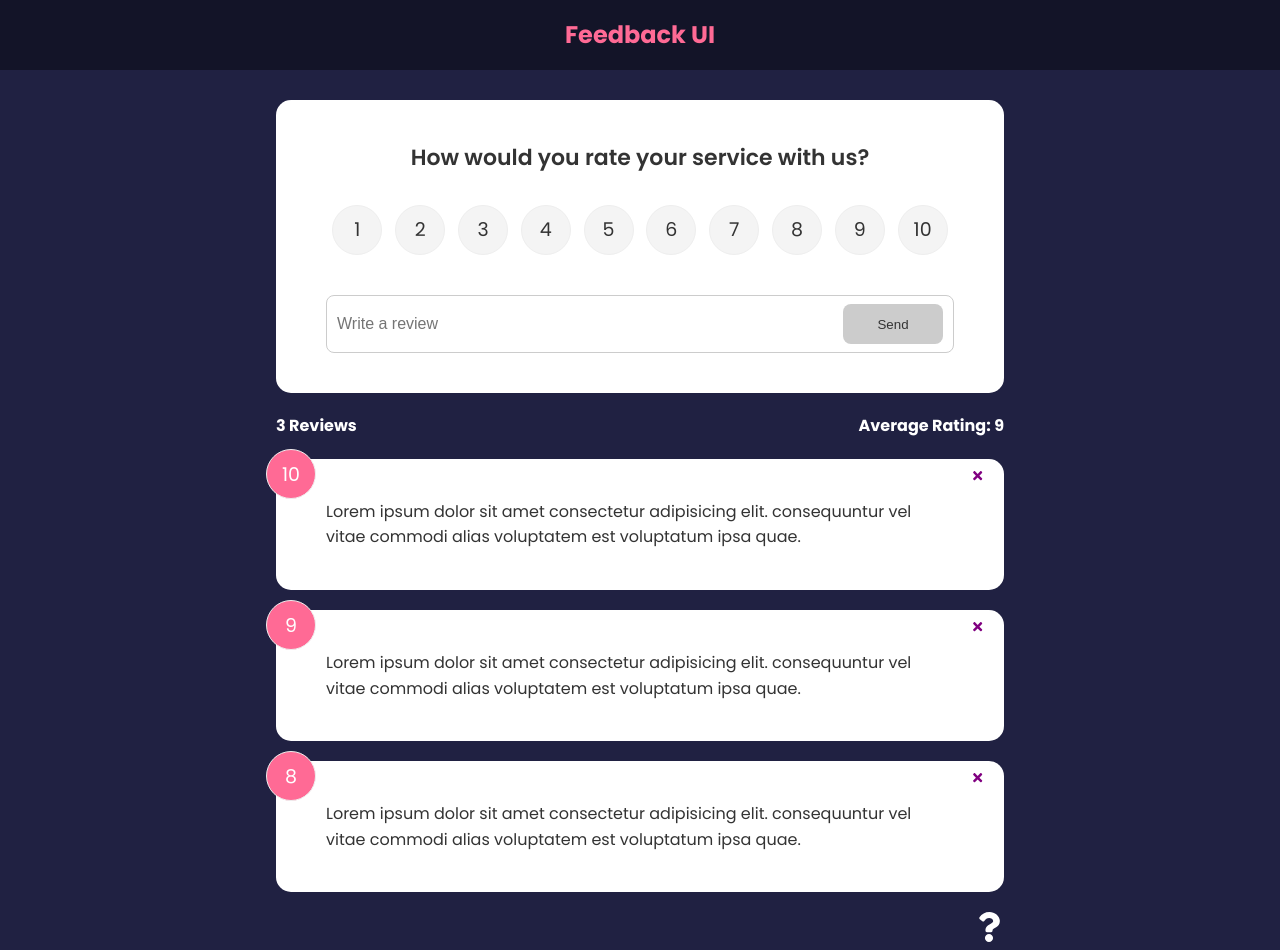
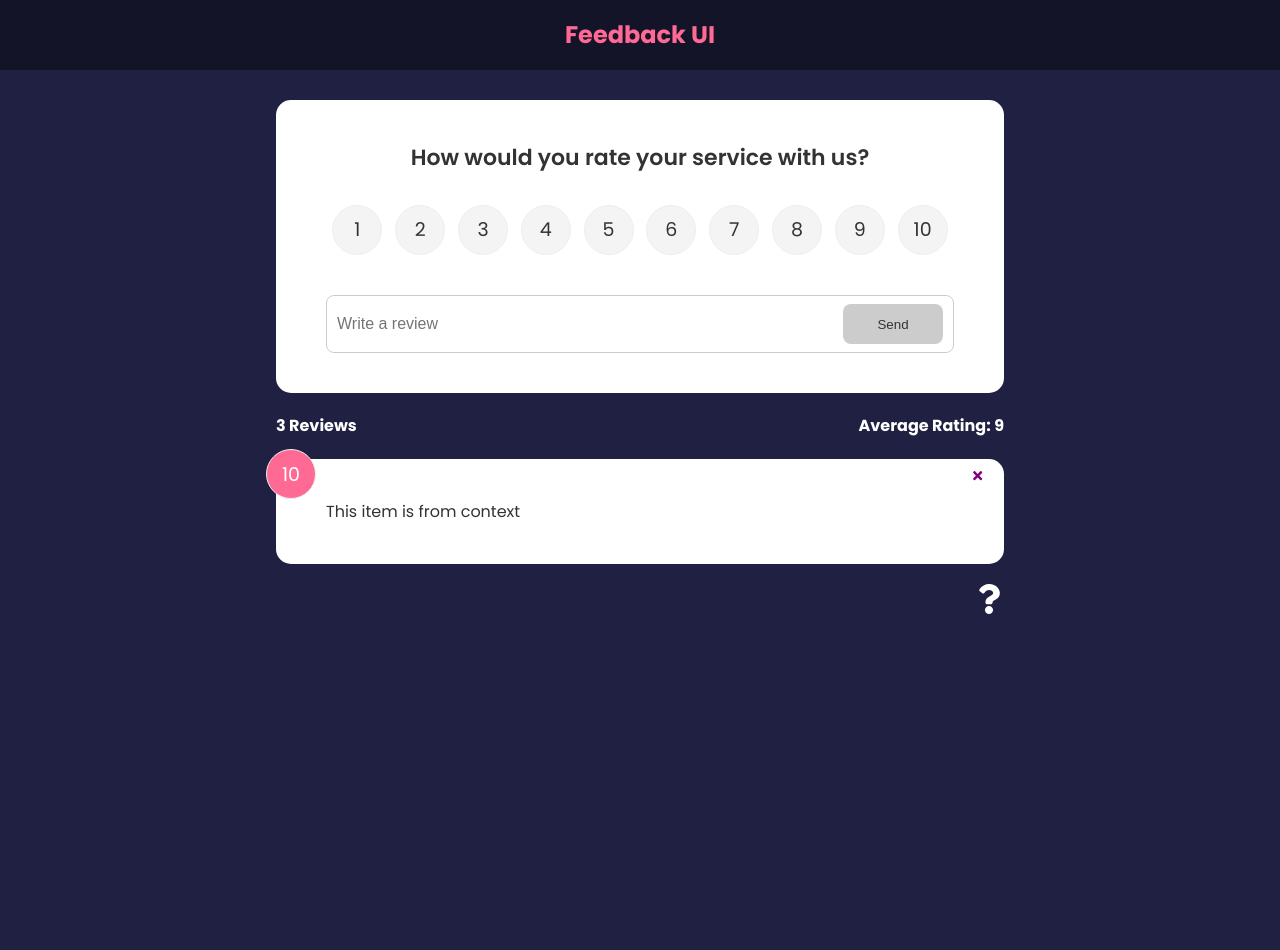
Before and after one commit to willbowdler/FeedBack-Application-UDTut, a React (Create React App) app: page / in a window 1280 px wide. After the commit the page ends 800 px from the top, so only its background shows below. Built offline with nearby package versions, Linux system fonts and the light colour scheme.

Commit message:
Using context in my React application

```diff
--- a/src/App.js
+++ b/src/App.js
@@ -1,5 +1,5 @@
 import { v4 as uuidv4 } from 'uuid'
-import { BrowserRouter as Router, Route, Routes} from 'react-router-dom'
+import { BrowserRouter as Router, Route, Routes } from 'react-router-dom'
 import { useState } from "react"
 import Header from "./components/Header"
 import FeedbackList from "./components/FeedbackList"
@@ -7,6 +7,7 @@ import FeedbackStats from "./components/FeedbackStats"
 import FeedbackForm from "./components/FeedbackForm"
 import AboutIconLink from './components/AboutIconLink'
 import AboutPage from './pages/AboutPage'
+import { FeebackProvider } from './context/FeedbackContext'
 
 import FeedbackData from "./data/FeedbackData"
 
@@ -25,6 +26,7 @@ function App() {
   }
 
   return (
+    <FeebackProvider>
       <Router>
         <Header />
         <div className="container">
@@ -47,6 +49,7 @@ function App() {
           <AboutIconLink />
         </div>
       </Router>
+    </FeebackProvider>
   )
 }
 
--- a/src/components/FeedbackList.jsx
+++ b/src/components/FeedbackList.jsx
@@ -1,8 +1,11 @@
 import {motion, AnimatePresence} from 'framer-motion'
-import PropTypes from 'prop-types'
+import { useContext } from 'react'
 import FeedbackItem from "./FeedbackItem"
+import FeedbackContext from '../context/FeedbackContext'
 
-function FeedbackList({feedback, handleDelete}) {
+function FeedbackList({handleDelete}) {
+  const {feedback} = useContext(FeedbackContext)
+
   if (!feedback || feedback.length === 0) {
     return <p>No Feedback Yet</p>
   }
@@ -43,14 +46,4 @@ function FeedbackList({feedback, handleDelete}) {
   // )
 }
 
-FeedbackList.propTypes = {
-  feedback: PropTypes.arrayOf(
-    PropTypes.shape({
-      id: PropTypes.number.isRequired,
-      text: PropTypes.string.isRequired,
-      rating: PropTypes.number.isRequired,
-    })
-  )
-}
-
 export default FeedbackList
--- /dev/null
+++ b/src/context/FeedbackContext.js
@@ -0,0 +1,21 @@
+import { createContext, useState } from "react"
+
+const FeedbackContext = createContext()
+
+export const FeebackProvider = ({children}) => {
+const [feedback, setFeedback] = useState([
+  {
+    id: 1,
+    text: 'This item is from context',
+    rating: 10
+  }
+])
+
+  return <FeedbackContext.Provider value={{
+    feedback,
+  }}>
+    {children}
+  </FeedbackContext.Provider>
+}
+
+export default FeedbackContext
```
Lines whose indentation alone changed are shown as unchanged.
